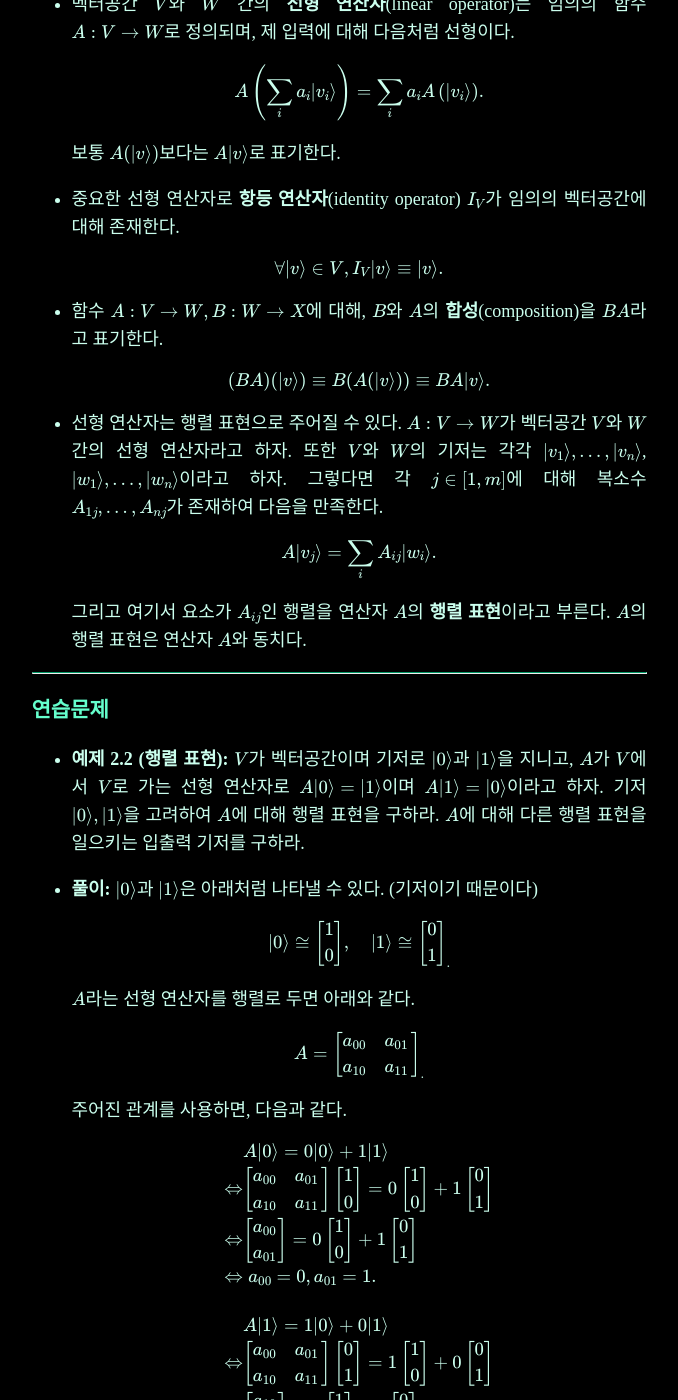
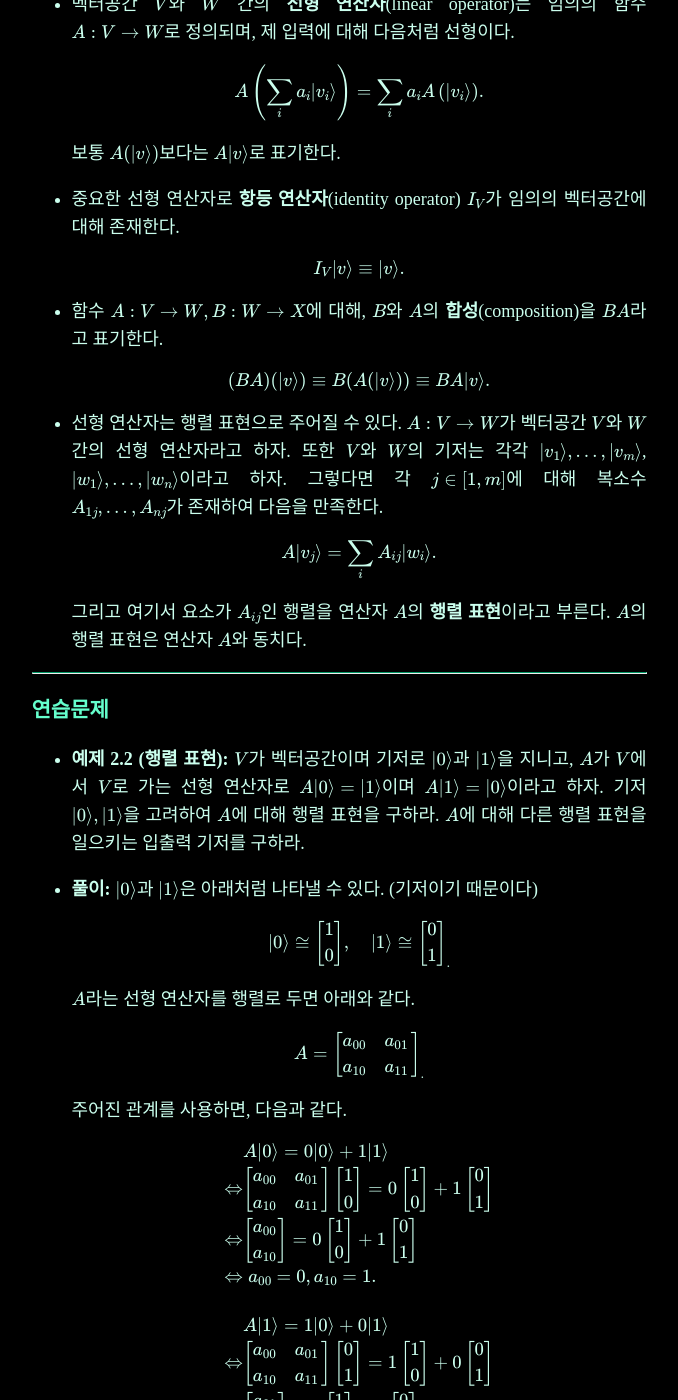
Before and after one commit to pangmoo-KTW/pangmoo-KTW, a Jekyll site: the page built from _posts/2023-08-10-qci002.md, in a window 1280 px wide and 1400 px high, scrolled down 297 px. Shown: the whole window, without its empty margins (301-979 px from the left). Built offline with Jekyll 4.4.1, drawn with Linux system fonts in a browser that asks for light colours; some web fonts are replaced; comment, search, counter and statistics services are not loaded; some of the changed text lies outside the part shown.

Commit message:
qci002.md

```diff
--- a/_posts/2023-08-10-qci002.md
+++ b/_posts/2023-08-10-qci002.md
@@ -23,7 +23,7 @@ $A:V\rightarrow W$로 정의되며, 제 입력에 대해 다음처럼 선형이
 벡터공간에 대해 존재한다.
 
     $$
-    \forall\ket{v}\in V,I_V\ket{v}\equiv\ket{v}.
+    I_V\ket{v}\equiv\ket{v}.
     $$
 - 함수 $A:V\rightarrow W, B:W\rightarrow X$에 대해, $B$와 $A$의
 **합성**(composition)을 $BA$라고 표기한다.
@@ -34,7 +34,7 @@ $A:V\rightarrow W$로 정의되며, 제 입력에 대해 다음처럼 선형이
 
 - 선형 연산자는 행렬 표현으로 주어질 수 있다. $A:V\rightarrow W$가 벡터공간
 $V$와 $W$ 간의 선형 연산자라고 하자. 또한 $V$와 $W$의 기저는 각각 $\ket{v_1},
-    \ldots,\ket{v_n}$, $\ket{w_1},\ldots,\ket{w_n}$이라고 하자. 그렇다면
+    \ldots,\ket{v_m}$, $\ket{w_1},\ldots,\ket{w_n}$이라고 하자. 그렇다면
     각 $j\in[1,m]$에 대해 복소수 $A_{1j},\ldots,A_{nj}$가 존재하여 다음을
     만족한다.
 
@@ -74,16 +74,16 @@ $V$와 $W$ 간의 선형 연산자라고 하자. 또한 $V$와 $W$의 기저는
     \begin{bmatrix}1\\0\end{bmatrix} =
     0\begin{bmatrix}1\\0\end{bmatrix}+
     1\begin{bmatrix}0\\1\end{bmatrix}\\
-    \Leftrightarrow &\begin{bmatrix}a_{00}\\a_{01}\end{bmatrix} =
+    \Leftrightarrow &\begin{bmatrix}a_{00}\\a_{10}\end{bmatrix} =
     0\begin{bmatrix}1\\0\end{bmatrix}+1\begin{bmatrix}0\\1\end{bmatrix}\\
-    \Leftrightarrow &\;a_{00}=0, a_{01}=1.\\\\
+    \Leftrightarrow &\;a_{00}=0, a_{10}=1.\\\\
     &A\ket1=1\ket0+0\ket1 \\
     \Leftrightarrow &\begin{bmatrix}a_{00} &a_{01}\\ a_{10} &a_{11}\end{bmatrix}
     \begin{bmatrix}0\\1\end{bmatrix} =
     1\begin{bmatrix}1\\0\end{bmatrix}+0\begin{bmatrix}0\\1\end{bmatrix}\\
-    \Leftrightarrow &\begin{bmatrix}a_{10}\\a_{11}\end{bmatrix} =
+    \Leftrightarrow &\begin{bmatrix}a_{01}\\a_{11}\end{bmatrix} =
     1\begin{bmatrix}1\\0\end{bmatrix}+0\begin{bmatrix}0\\1\end{bmatrix}\\
-    \Leftrightarrow&\; a_{10}=1,a_{11}=0.
+    \Leftrightarrow&\; a_{01}=1,a_{11}=0.
     \end{aligned}
     $$
 
@@ -132,12 +132,12 @@ $V$와 $W$ 간의 선형 연산자라고 하자. 또한 $V$와 $W$의 기저는
     \Rightarrow &\begin{bmatrix}a_{++} &a_{+-}\\a_{-+} &a_{--}\end{bmatrix}
     \begin{bmatrix}1\\0\end{bmatrix}=1\begin{bmatrix}1\\0\end{bmatrix}+
     0\begin{bmatrix}0\\1\end{bmatrix} \\
-    \Rightarrow &\; a_{++}=1, a_{+-}=0 \\\\
+    \Rightarrow &\; a_{++}=1, a_{-+}=0 \\\\
     &A\ket-=0\ket+-1\ket- \\
     \Rightarrow &\begin{bmatrix}a_{++} &a_{+-}\\a_{-+} &a_{--}\end{bmatrix}
     \begin{bmatrix}0\\1\end{bmatrix} =
     0\begin{bmatrix}1\\0\end{bmatrix}-1\begin{bmatrix}0\\1\end{bmatrix}\\
-        \Rightarrow&\; a_{-+}=0,a_{--}=-1.
+        \Rightarrow&\; a_{+-}=0,a_{--}=-1.
     \end{aligned}
     $$
 
```
Also changed, not shown: other parts of _posts/2023-08-10-qci002.md (+7 -0 lines).
